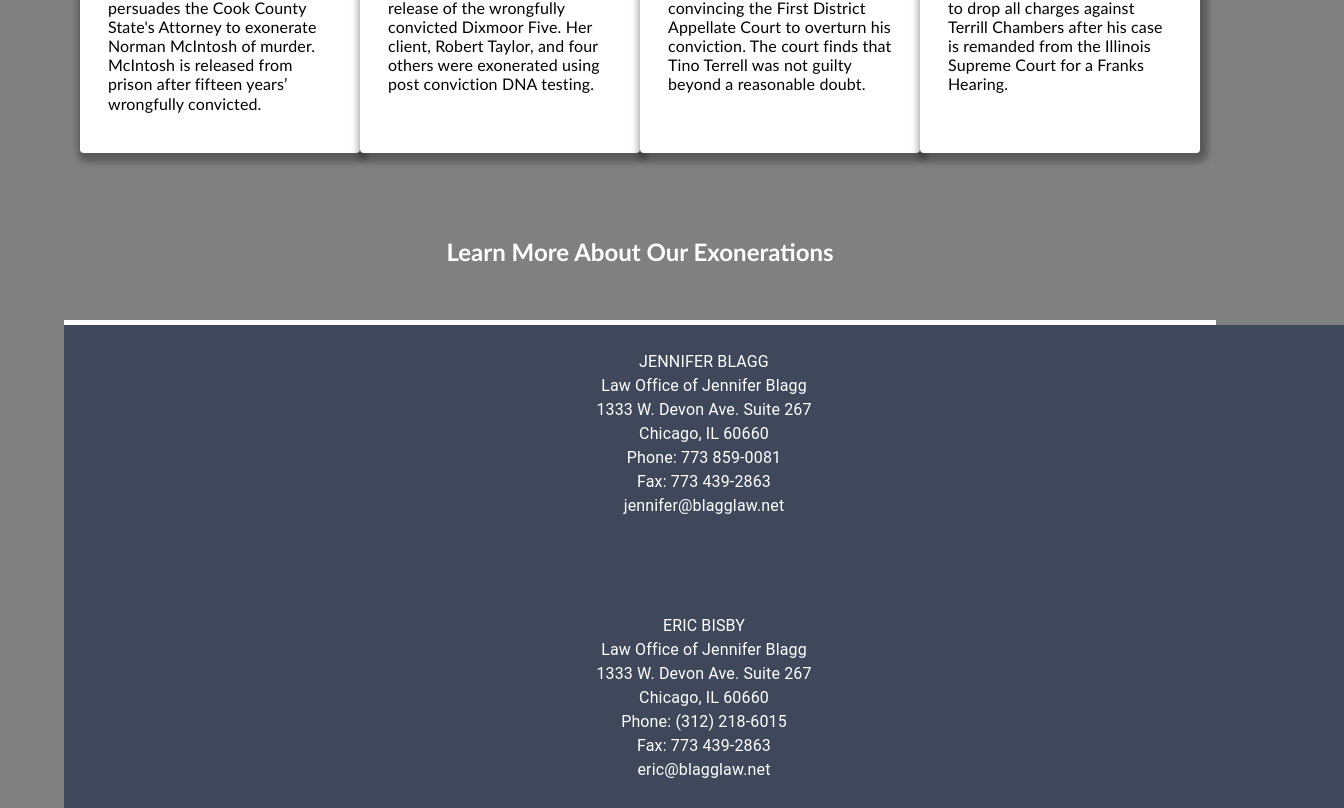
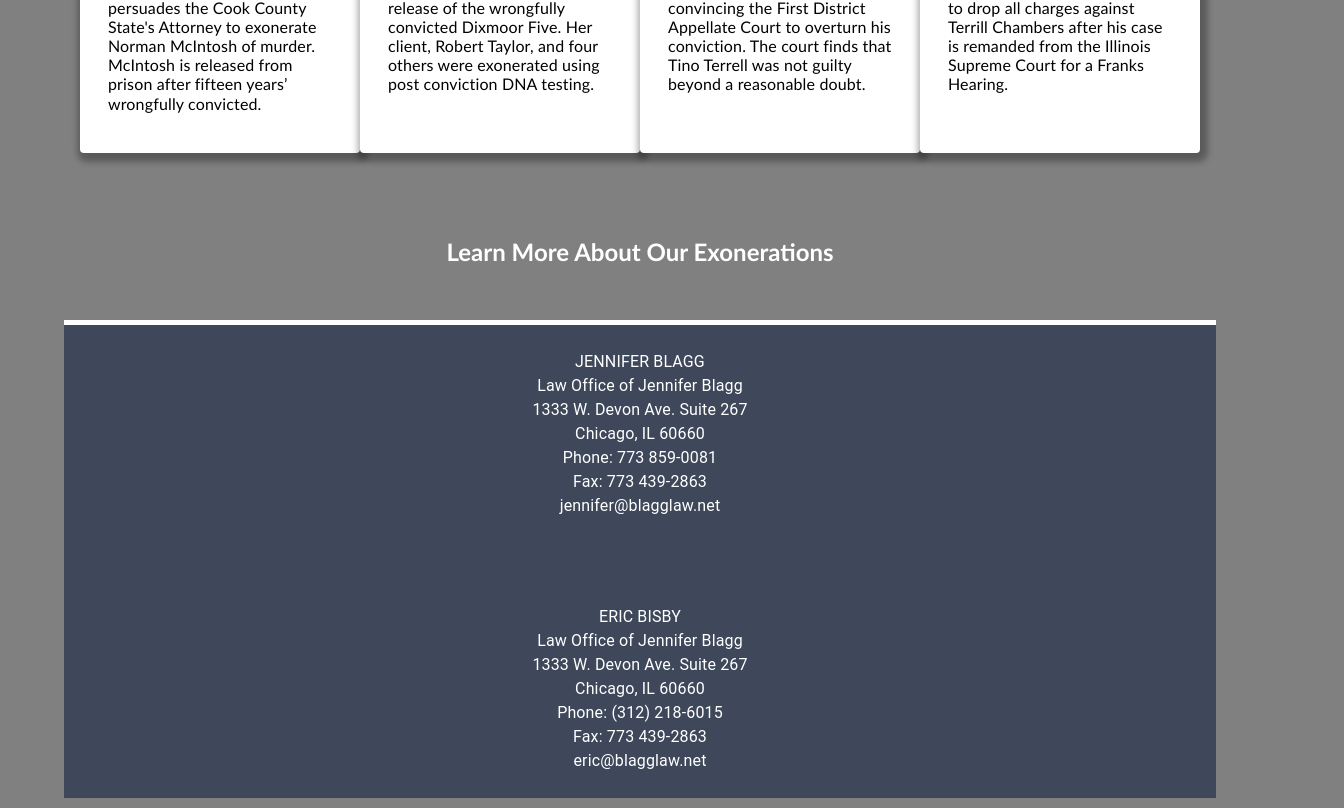
Before and after one commit to curtmorgan3/blagg_law, a Gatsby site: page / in a window 1280 px wide. Shown: the part 1719-2527 px from the top of the page, 1344 px wide, since content can reach past the window. Built offline with nearby package versions, Linux system fonts and the light colour scheme; Gatsby itself is replaced by a stand-in of ours.

Commit message:
Update Footer.js

```diff
--- a/src/components/Footer.js
+++ b/src/components/Footer.js
@@ -7,7 +7,7 @@ import { commonStyles } from '../commonStyles';
 const styles = {
   ...commonStyles,
   footer: {
-    width: '100vw',
+    width: '90vw',
     minHeight: '10vh',
     display: 'flex',
     justifyContent: 'center',
```
